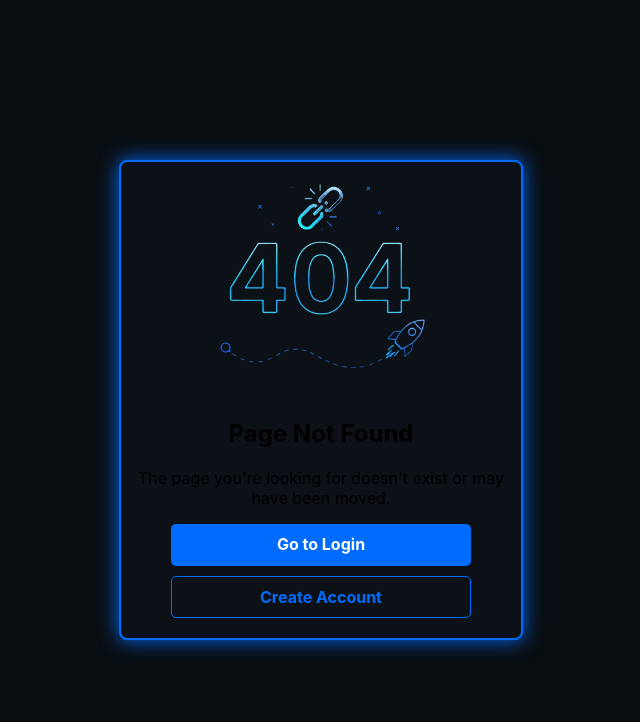
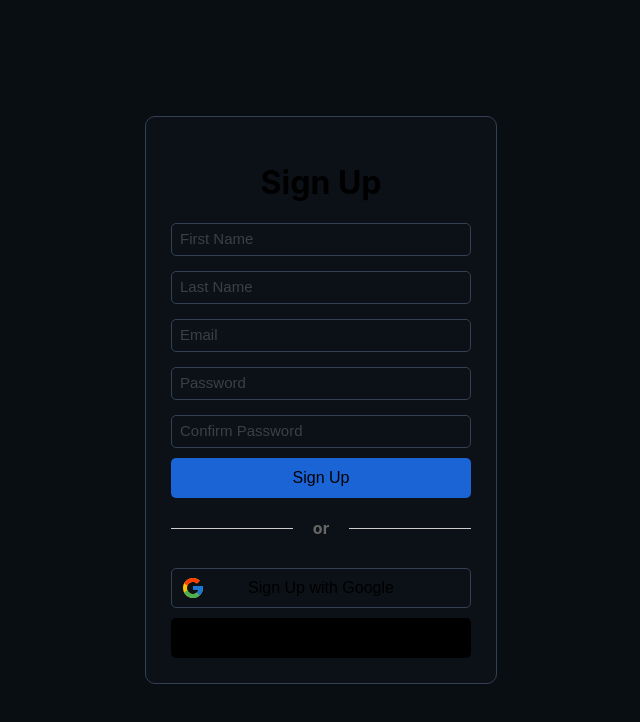
Before and after one commit to MoshtabaDev/Login-Form, a React (Vite) app: page / in a window 1280 px wide. Before the commit this address had no page. Shown: the top 722 px of the page, without its empty margins (319-959 px from the left). Built offline with nearby package versions, Linux system fonts and the light colour scheme.

Commit message:
Update App.jsx

```diff
--- a/src/App.jsx
+++ b/src/App.jsx
@@ -1,5 +1,5 @@
 import "./App.css";
-import { Routes, Route, Navigate } from "react-router-dom";
+import { Routes, Route} from "react-router-dom";
 import SignIn from "./Pages/Sign-in/SignIn";
 import Login from "./Pages/Login/Login";
 import NotFound from "./Pages/NotFound/NotFound";
@@ -8,7 +8,7 @@ function App() {
   return (
     <div>
       <Routes>
-        <Route path="/Login-Form" element={<SignIn />} />
+        <Route path="/" element={<SignIn />} />
         <Route path="/Login" element={<Login />} />
         <Route path="*" element={<NotFound />} />
       </Routes>
```
